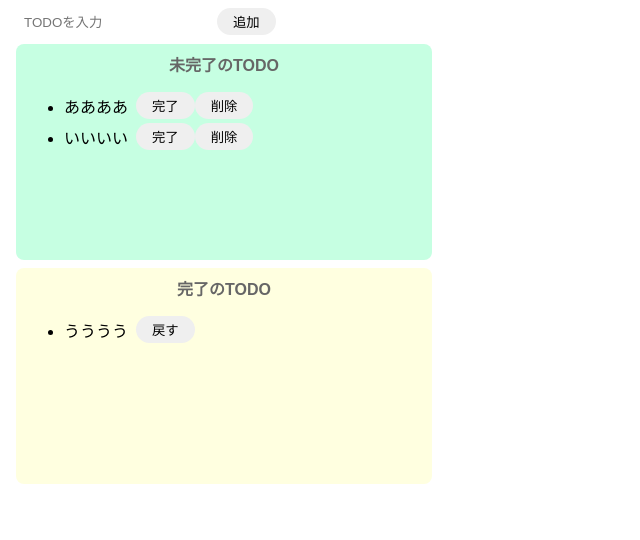
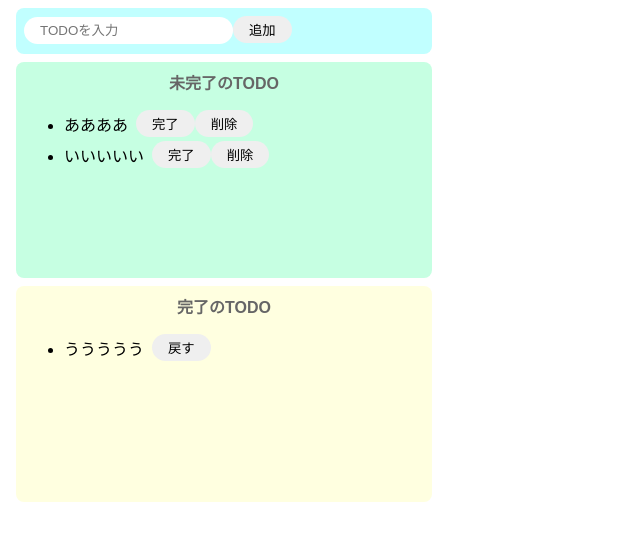
Before and after one commit to tackernao0522/udemy-jk-react-todo, a React (Create React App) app: page / in a window 1280 px wide. Shown: the top 540 px of the page, without its empty margins (0-640 px from the left). Built offline with nearby package versions, Linux system fonts and the light colour scheme.

Commit message:
53 Reactでの実装を意識したモックに変更

```diff
--- a/src/App.css
+++ b/src/App.css
@@ -23,6 +23,15 @@ button:hover {
 
 li {
   margin-right: 8px;
+}
+
+.input-area {
+  background-color: #c1ffff;
+  width: 400px;
+  height: 30px;
+  border-radius: 8px;
+  padding: 8px;
+  margin: 8px;
 }
 
 .incomplete-area {
--- a/src/App.jsx
+++ b/src/App.jsx
@@ -1,34 +1,39 @@
+import { useState } from 'react'
 import './App.css'
 
 export const App = () => {
+  const [incompleteTods, setIncompleteTodos] = useState([
+    'ああああ',
+    'いいいいい',
+  ])
+  const [completeTodos, setCompleteTodos] = useState(['ううううう'])
   return (
     <>
-      <div className='input-area'>
+      <div className="input-area">
         <input placeholder="TODOを入力" />
         <button>追加</button>
       </div>
-      <div className='incomplete-area'>
-        <p className='title'>未完了のTODO</p>
+      <div className="incomplete-area">
+        <p className="title">未完了のTODO</p>
         <ul>
-          <div className='list-row'>
-            <li>ああああ</li>
-            <button>完了</button>
-            <button>削除</button>
-          </div>
-          <div className='list-row'>
-            <li>いいいい</li>
-            <button>完了</button>
-            <button>削除</button>
-          </div>
+          {incompleteTods.map((todo) => (
+            <div key={todo} className="list-row">
+              <li>{todo}</li>
+              <button>完了</button>
+              <button>削除</button>
+            </div>
+          ))}
         </ul>
       </div>
-      <div className='complete-area'>
-        <p className='title'>完了のTODO</p>
+      <div className="complete-area">
+        <p className="title">完了のTODO</p>
         <ul>
-          <div className='list-row'>
-            <li>うううう</li>
-            <button>戻す</button>
-          </div>
+          {completeTodos.map((todo) => (
+            <div key={todo} className="list-row">
+              <li>{todo}</li>
+              <button>戻す</button>
+            </div>
+          ))}
         </ul>
       </div>
     </>
```
Also changed, not shown: 1 other file (tests, documents, lock files or other folders).
